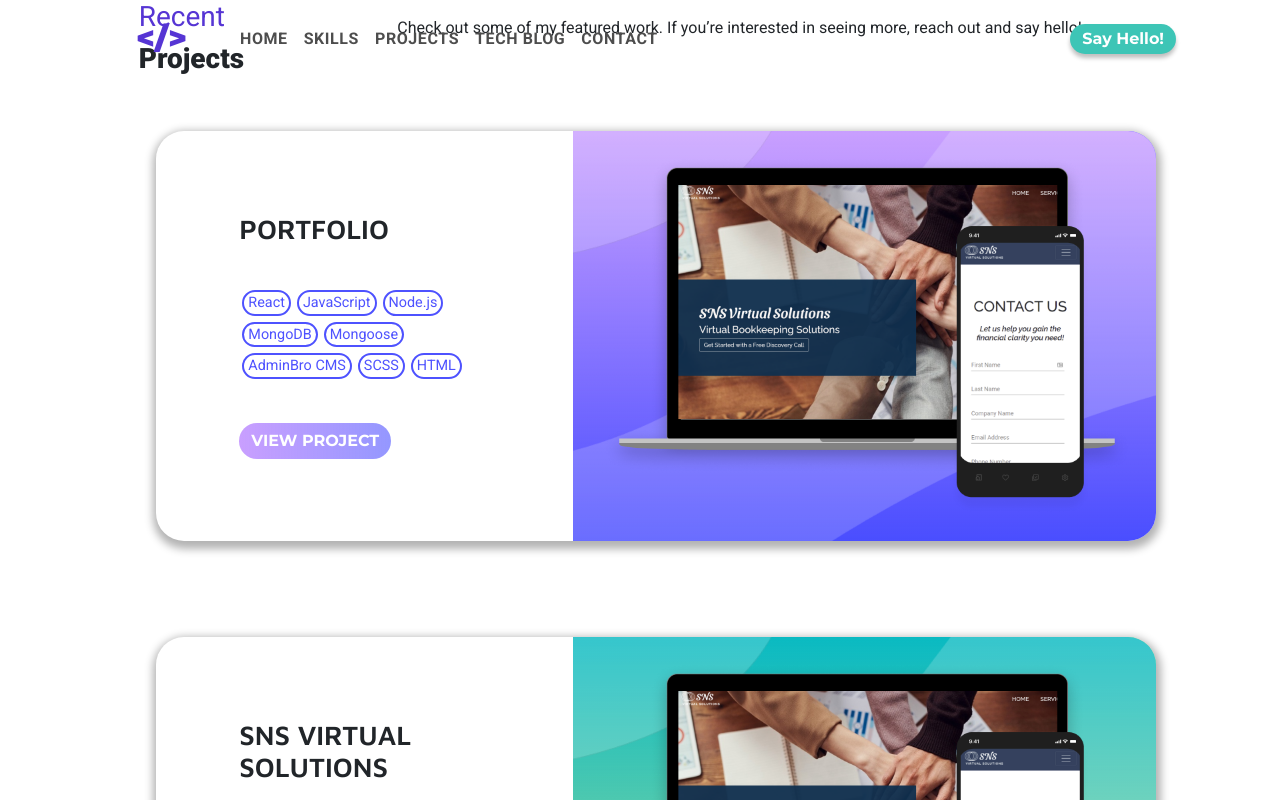
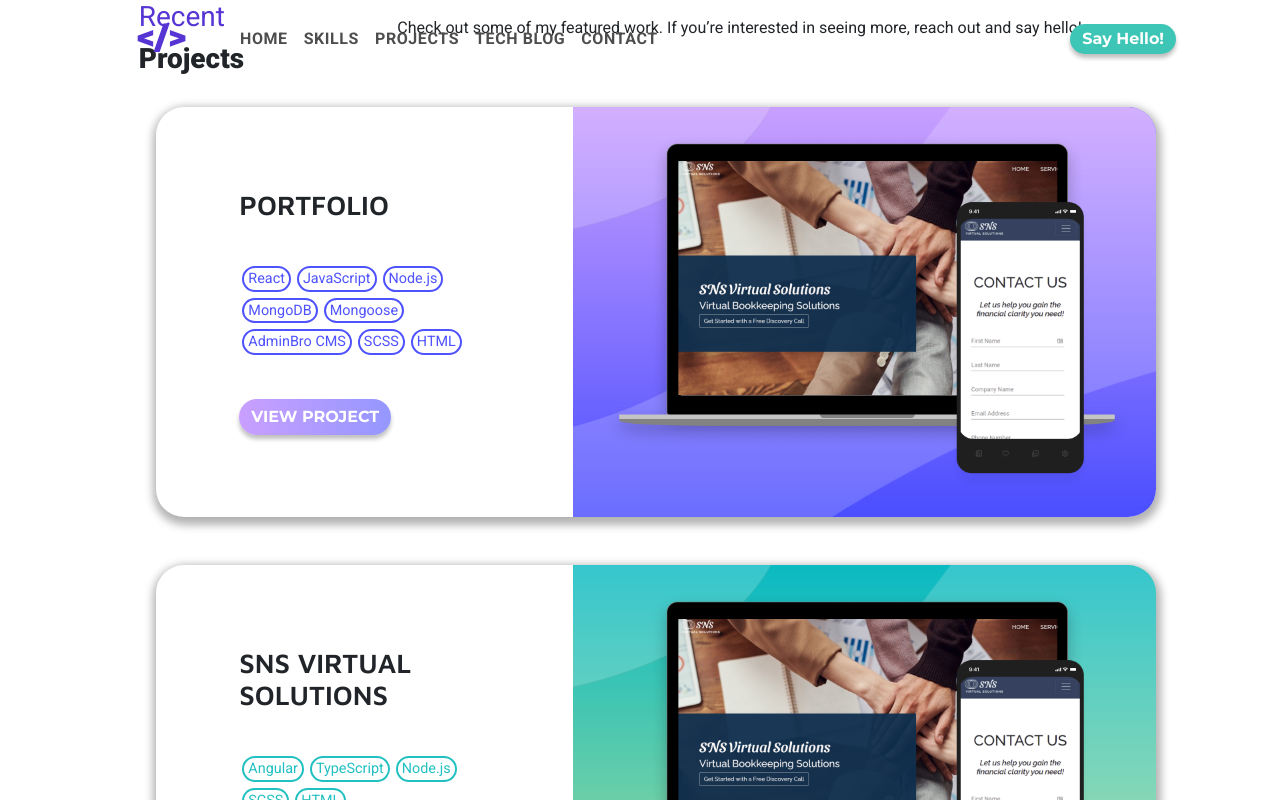
Before and after one commit to danisylvester/Portfolio_Blog, a React app: page /projects in a window 1280 px wide. Shown: the top 800 px of the page. Built offline with nearby package versions, Linux system fonts and the light colour scheme.

Commit message:
Styled blog post cards and set card title to accept markup.

```diff
--- a/src/components/Projects/Projects.jsx
+++ b/src/components/Projects/Projects.jsx
@@ -4,19 +4,18 @@
 
 export const Projects = () => {
 
-    // Mouse over tilt effect on tablet and computer views.
+    // Hover tilt effect on tablet and computer views.
     useEffect(() => {
         if(window.innerWidth >= 768){
             VanillaTilt.init(document.querySelectorAll('.tilt'),{
-                max: 5,
+                max: 3,
                 speed: 100,
                 transition: true,
                 reset: true,
                 easing: "cubic-bezier(.03,.98,.52,.99)",
-                axis: 'x'
             });
         }
-    })
+    },[]);
      return (
         <div className={styles.gridContainer}>
 
--- a/src/components/Projects/projects.module.scss
+++ b/src/components/Projects/projects.module.scss
@@ -64,9 +64,11 @@
  }
 }
 @media(min-width: 768px){
-    .projectWrapper{
-        padding: 3rem 0rem;
+    .projectWrapper:hover .deviceImg{
+        width: 95%;
+        transition-duration: 1000ms;
     }
+
     .polyglot{
         float: right;
     }
@@ -240,6 +242,7 @@
     background-color: App.$lightPurple;
     padding: 6px 12px;
     border: none;
+    box-shadow: 0px 4px 4px rgb(0 0 0 / 25%);
 }
 .btnOne{
     background: linear-gradient(90deg, #C99FFF 0%, rgba(255, 255, 255, 0) 100%), rgba(74, 78, 255, 0.59);
```
